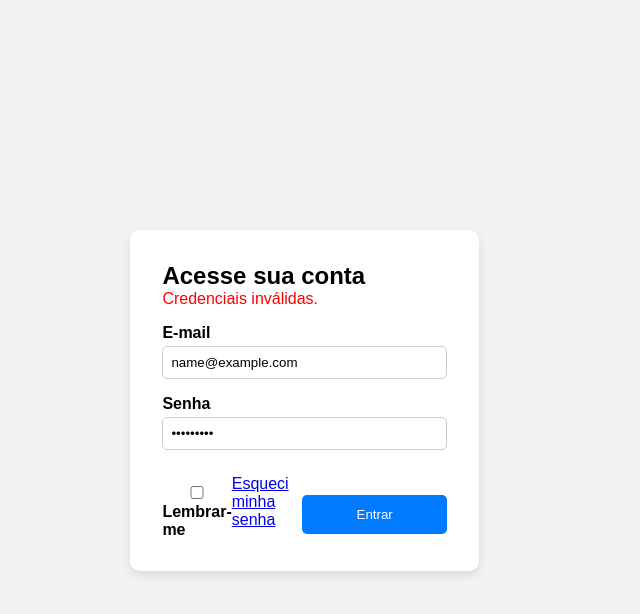
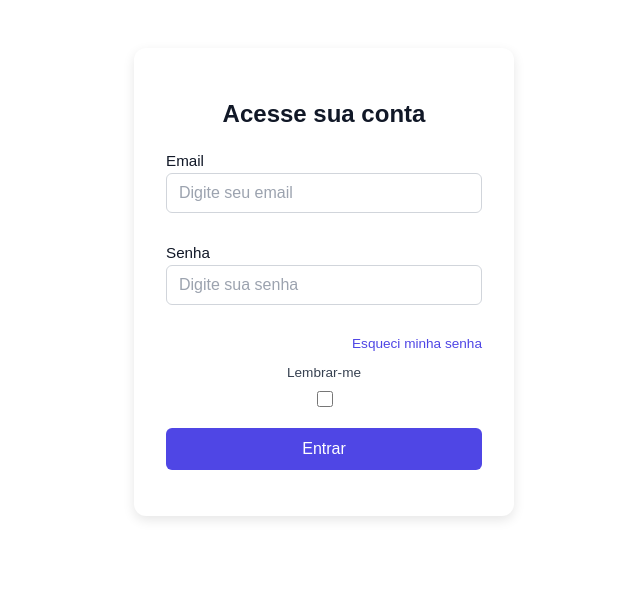
Before and after one commit to Andreiwpg/login-frontend, a plain HTML site: page index.html in a window 1280 px wide. Both pictures are taken after typing "name@example.com", "Sample123" into the empty fields and a click on the button "Entrar". Shown: the whole page, without its empty margins (316-956 px from the left). Drawn offline with Linux system fonts and the light colour scheme.

Commit message:
Adiciona o README.md

```diff
--- a/index.html
+++ b/index.html
@@ -3,57 +3,46 @@
 <head>
   <meta charset="UTF-8">
   <meta name="viewport" content="width=device-width, initial-scale=1.0">
-  <title>Login Simulado</title>
+  <title>Login</title>
   <link rel="stylesheet" href="style.css">
 </head>
 <body>
-  <!-- Área principal da tela -->
   <main>
-    <!-- Cartão de login -->
-    <section class="login-card" aria-labelledby="login-title">
-      <h1 id="login-title">Acesse sua conta</h1>
+    <section class="login-container" aria-labelledby="loginTitle">
+      <h1 id="loginTitle">Acesse sua conta</h1>
 
-      <!-- Área de mensagens dinâmicas -->
-      <p id="status" role="status" aria-live="polite"></p>
+      <form id="loginForm">
+        <!-- Campo de Email -->
+        <div class="form-row">
+          <label for="email">Email</label>
+          <input type="email" id="email" placeholder="Digite seu email" required>
+          <span class="error-message" aria-live="polite"></span>
+        </div>
 
-      <!-- Formulário -->
-      <form id="login-form" novalidate>
+        <div class="form-row">
+          <label for="password">Senha</label>
+          <input type="password" id="password" placeholder="Digite sua senha" required>
+          <span class="error-message" aria-live="polite"></span>
+        </div>
 
-        <!-- Campo de E-mail -->
-        <label for="email">E-mail</label>
-        <input
-          id="email"
-          name="email"
-          type="email"
-          autocomplete="username"
-          required
-        >
-        <span class="error-message" id="email-error"></span>
+          <!-- Link "Esqueci minha senha" -->
+          <a href="#" class="forgot">Esqueci minha senha</a>
 
-        <!-- Campo de Senha -->
-        <label for="password">Senha</label>
-        <input
-          id="password"
-          name="password"
-          type="password"
-          autocomplete="current-password"
-          minlength="8"
-          required
-        >
-        <span class="error-message" id="password-error"></span>
+           <!-- Checkbox Lembrar-me -->
+        <div class="form-row remember-me">
+          <span>Lembrar-me</span>
+          <input type="checkbox" id="remember">
+        </div>
 
-        <!-- Linha com checkbox e link -->
+        <!-- Botão de Login -->
         <div class="form-row">
-          <label>
-            <input type="checkbox" id="remember">
-            Lembrar-me
-          </label>
-          <a href="https://www.google.com" class="forgot">Esqueci minha senha</a>
-            <button id="submit">Entrar </button>
+          <button type="submit">Entrar</button>
         </div>
       </form>
     </section>
   </main>
+
+  <!-- Link para o JavaScript externo -->
   <script src="script.js"></script>
 </body>
 </html>
--- a/script.js
+++ b/script.js
@@ -1,55 +1,34 @@
-// Seleciona elementos
-const form = document.getElementById('login-form');
-const emailInput = document.getElementById('email');
-const passwordInput = document.getElementById('password');
-const submitBtn = document.getElementById('submit');
-const statusMsg = document.getElementById('status');
-const emailError = document.getElementById('email-error');
-const passwordError = document.getElementById('password-error');
+const form = document.getElementById('loginForm');
 
-// Função para validar campos e ativar botão
-function validateForm() {
+form.addEventListener('submit', function(e) {
+  e.preventDefault();
+
+  const email = document.getElementById('email');
+  const password = document.getElementById('password');
+  const emailError = email.nextElementSibling;
+  const passwordError = password.nextElementSibling;
+
   let valid = true;
 
-  // Limpa mensagens e estados visuais
-  emailError.textContent = '';
-  passwordError.textContent = '';
-  statusMsg.textContent = '';
-  emailInput.classList.remove('invalid');
-  passwordInput.classList.remove('invalid');
-
-  // Valida e-mail
-  if (!emailInput.value.includes('@')) {
-    emailError.textContent = 'Digite um e-mail válido PORRA!!';
-    emailInput.classList.add('invalid');
+  // Validação de email
+  if (!email.value.includes('@')) {
+    emailError.textContent = 'Email inválido';
     valid = false;
+  } else {
+    emailError.textContent = '';
   }
 
-  // Valida senha
-  if (passwordInput.value.length < 8) {
-    passwordError.textContent = 'Senha deve ter pelo menos 8 caracteres';
-    passwordInput.classList.add('invalid');
+  // Validação de senha
+  if (password.value.length < 6) {
+    passwordError.textContent = 'Senha deve ter ao menos 6 caracteres';
     valid = false;
+  } else {
+    passwordError.textContent = '';
   }
 
-  submitBtn.disabled = !valid;
-}
-
-// Escuta mudanças nos inputs
-emailInput.addEventListener('input', validateForm);
-passwordInput.addEventListener('input', validateForm);
-
-// Simulação de envio
-form.addEventListener('submit', function(e) {
-  e.preventDefault(); // impede envio real
-
-  if (emailInput.value === 'teste@teste.com' && passwordInput.value === '12345678') {
-    statusMsg.textContent = 'Login realizado com sucesso!';
-    statusMsg.classList.add('success');
-    statusMsg.classList.remove('error');
-  } else {
-    statusMsg.textContent = 'Credenciais inválidas.';
-    statusMsg.classList.add('error');
-    statusMsg.classList.remove('success');
+  // Simulação de autenticação
+  if (valid) {
+    alert('Login realizado com sucesso!');
+    form.reset();
   }
 });
--- a/style.css
+++ b/style.css
@@ -1,94 +1,133 @@
-/* Reset simples */
-* {
-  margin: 0;
-  padding: 0;
+/* Container principal do login */
+.login-container {
+  background: #fff;
+  padding: 2rem;
+  border-radius: 12px;
+  box-shadow: 0 4px 12px rgba(0,0,0,0.1);
+  width: 100%;
+  max-width: 380px;
+  margin: 3rem auto;
   box-sizing: border-box;
+  font-family: Arial, Helvetica, sans-serif;
 }
 
-/* Body centralizado e fonte agradável */
-body {
-  font-family: Arial, sans-serif;
-  display: flex;
-  justify-content: center;
-  align-items: center;
-  height: 100vh;
-  background-color: #f2f2f2;
+/* Títulos */
+.login-container h1 {
+  text-align: center;
+  margin-bottom: 1.5rem;
+  font-size: 1.5rem;
+  color: #111827;
 }
 
-/* Cartão de login */
-.login-card {
-  background-color: #fff;
-  padding: 2rem;
-  border-radius: 10px;
-  box-shadow: 0 4px 10px rgba(0,0,0,0.1);
-  width: 90%;
-  max-width: 400px;
+/* Form rows */
+.form-row {
+  display: flex;
+  flex-direction: column;
+  margin-bottom: 14px;
 }
 
-/* Inputs e labels */
-label {
-  display: block;
-  margin-top: 1rem;
-  font-weight: bold;
+/* Labels */
+.form-row label {
+  font-size: 0.95rem;
+  font-weight: 500;
+  color: #111827;
+  margin-bottom: 4px;
 }
 
-input {
-  width: 100%;
-  padding: 0.5rem;
-  margin-top: 0.25rem;
-  border: 1px solid #ccc;
-  border-radius: 5px;
+/* Inputs */
+.form-row input[type="email"],
+.form-row input[type="password"] {
+  padding: 10px 12px;
+  font-size: 1rem;
+  border: 1px solid #d1d5db;
+  border-radius: 6px;
+  outline: none;
+  transition: border-color 0.3s;
 }
 
-/* Checkbox e link na mesma linha */
-.form-row {
-  display: flex;
-  justify-content: space-between;
-  align-items: center;
-  margin-top: 1rem;
+.form-row input:focus {
+  border-color: #4f46e5;
+  box-shadow: 0 0 0 2px rgba(79,70,229,0.2);
 }
 
-/* Botão */
-button {
-  margin-top: 1.5rem;
-  width: 100%;
-  padding: 0.75rem;
-  background-color: #007bff;
-  color: white;
-  border: none;
-  border-radius: 5px;
-  cursor: pointer;
-}
-
-button:disabled {
-  background-color: #aaa;
-  cursor: not-allowed;
+input::placeholder {
+  color: #9ca3af;
 }
 
 /* Mensagens de erro */
 .error-message {
-  color: red;
-  font-size: 0.9rem;
-  margin-top: 0.25rem;
-}
-/* Estado de foco nos inputs */
-input:focus {
-  border-color: #007bff;
-  outline: none;
-  box-shadow: 0 0 3px #007bff;
+  color: #dc2626;
+  font-size: 0.8rem;
+  margin-top: 4px;
+  height: 1em;
 }
 
-/* Input inválido */
-input.invalid {
-  border-color: red;
+/* Link "Esqueci minha senha" */
+.forgot {
+  display: block;
+  margin: 6px 0 14px;
+  font-size: 0.85rem;
+  text-align: right;
+  color: #4f46e5;
+  text-decoration: none;
+  font-weight: 500;
+  transition: color 0.3s;
 }
 
-/* Mensagem de sucesso */
-#status.success {
-  color: green;
+.forgot:hover {
+  color: #3730a3;
+  text-decoration: underline;
 }
 
-/* Mensagem de erro */
-#status.error {
-  color: red;
+.forgot:visited {
+  color: #4f46e5;
 }
+
+/* Checkbox Lembrar-me */
+.remember-me {
+  display: flex;
+  align-items: center;
+  gap: 8px;
+  margin-bottom: 18px;
+}
+
+.remember-me span {
+  font-size: 0.85rem;
+  font-weight: 500;
+  color: #374151;
+}
+
+.remember-me input[type="checkbox"] {
+  width: 16px;
+  height: 16px;
+  cursor: pointer;
+  flex-shrink: 0;
+}
+
+
+/* Botão Entrar */
+button[type="submit"] {
+  padding: 12px;
+  font-size: 1rem;
+  background-color: #4f46e5;
+  color: #fff;
+  border: none;
+  border-radius: 6px;
+  cursor: pointer;
+  transition: background-color 0.3s, transform 0.2s;
+}
+
+button[type="submit"]:hover {
+  background-color: #3730a3;
+  transform: translateY(-1px);
+}
+
+/* Media query para responsividade */
+@media (max-width: 480px) {
+  .forgot {
+    text-align: center;
+  }
+  .remember-me {
+    justify-content: flex-start;
+  }
+}
```
